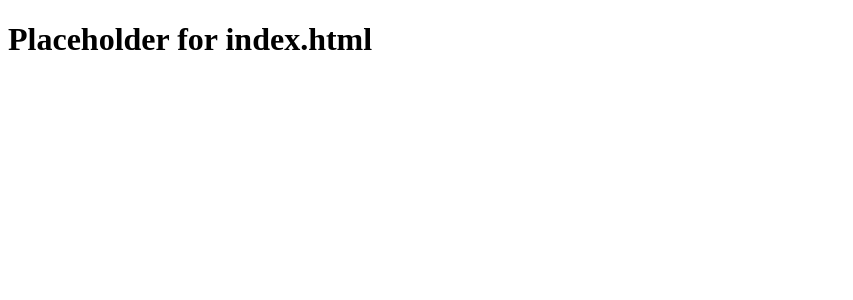
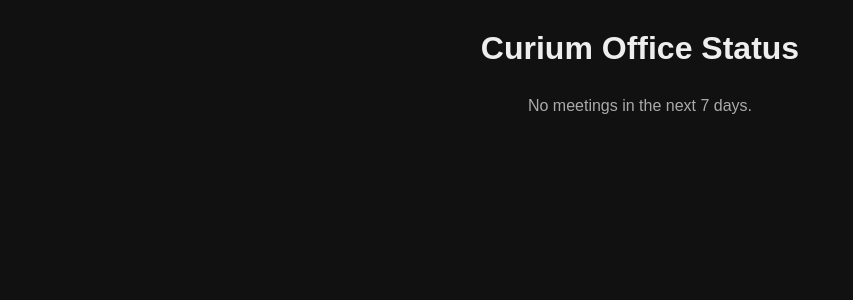
Before and after one commit to pierslyon/Curium, a Flask app: template templates/index.html in a window 1280 px wide. Shown: the top 300 px of the page, without its empty margins (0-853 px from the left). Run offline with Flask 3, Linux system fonts and the light colour scheme; the template is opened without the code that fills it, so the values that code supplies are empty.

Commit message:
Update index.html

```diff
--- a/templates/index.html
+++ b/templates/index.html
@@ -1,11 +1,30 @@
 <!DOCTYPE html>
-<html lang="en">
+<html>
 <head>
-    <meta charset="UTF-8">
-    <meta name="viewport" content="width=device-width, initial-scale=1.0">
-    <title>Placeholder</title>
+  <meta charset="utf-8" />
+  <title>Curium Office Status</title>
+  <style>
+    body { font-family: Arial, sans-serif; background:#111; color:#eee; margin:0; padding:20px; }
+    h1 { text-align:center; margin: 10px 0 20px; }
+    .event { background:#1f1f1f; padding:12px; margin:8px 0; border-radius:8px; }
+    .time { color:#9ad; font-weight:bold; }
+    .subject { font-size:1.2em; margin-top:4px; }
+    .empty { text-align:center; color:#aaa; margin-top:30px; }
+  </style>
 </head>
 <body>
-    <h1>Placeholder for index.html</h1>
+  <h1>Curium Office Status</h1>
+  {% if events and events|length > 0 %}
+    {% for e in events %}
+      <div class="event">
+        <div class="time">
+          {{ e.start.dateTime }} → {{ e.end.dateTime }}
+        </div>
+        <div class="subject">{{ e.subject or "No title" }}</div>
+      </div>
+    {% endfor %}
+  {% else %}
+    <div class="empty">No meetings in the next 7 days.</div>
+  {% endif %}
 </body>
 </html>
```
